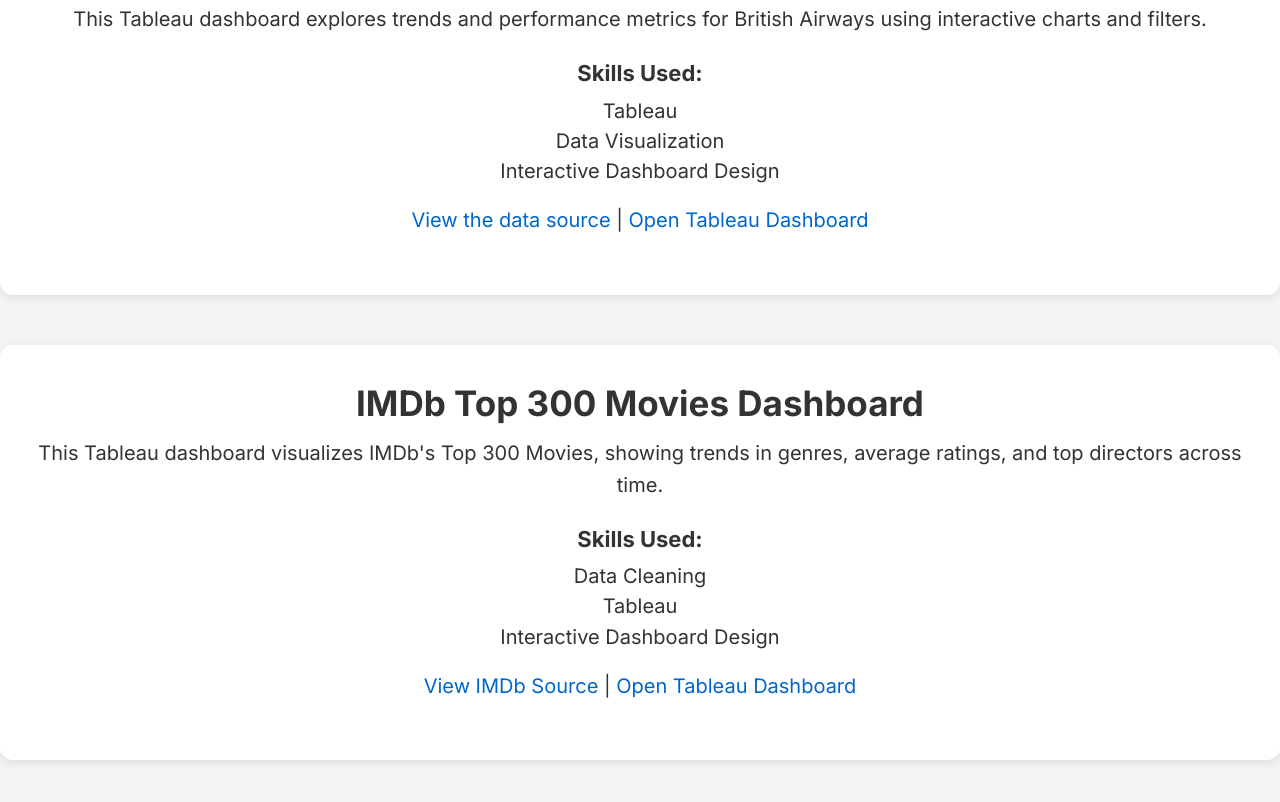
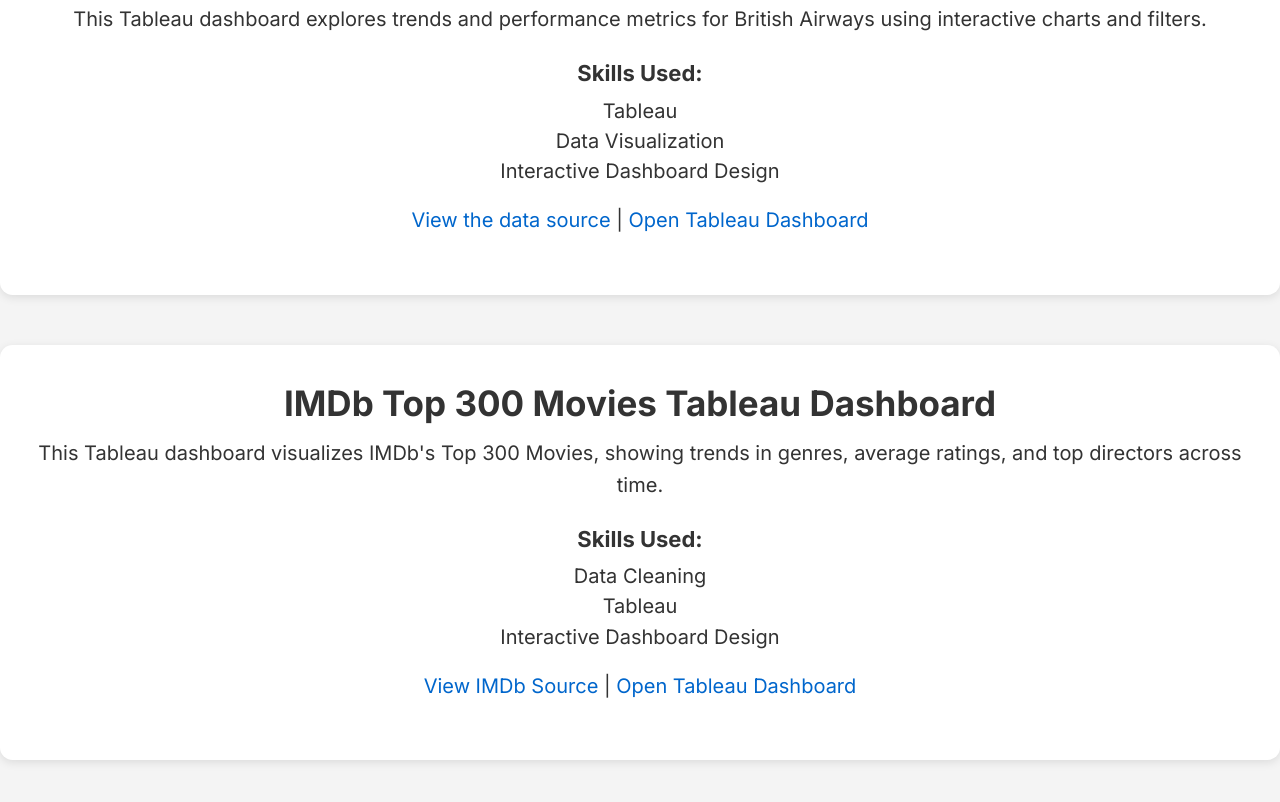
Before and after one commit to onailn/Onail-Nissan-Portfolio, a plain HTML site: page portfolio.html in a window 1280 px wide. Shown: the part 1856-2658 px from the top of the page. Drawn offline with Linux system fonts and the light colour scheme.

Commit message:
Update portfolio.html

```diff
--- a/portfolio.html
+++ b/portfolio.html
@@ -256,7 +256,7 @@
   </script>
 
 <section class="project-card">
-  <h2 class="project-title">IMDb Top 300 Movies Dashboard</h2>
+  <h2 class="project-title">IMDb Top 300 Movies Tableau Dashboard</h2>
 
   <p class="project-description">
     This Tableau dashboard visualizes IMDb's Top 300 Movies, showing trends in genres, average ratings, and top directors across time.
```
